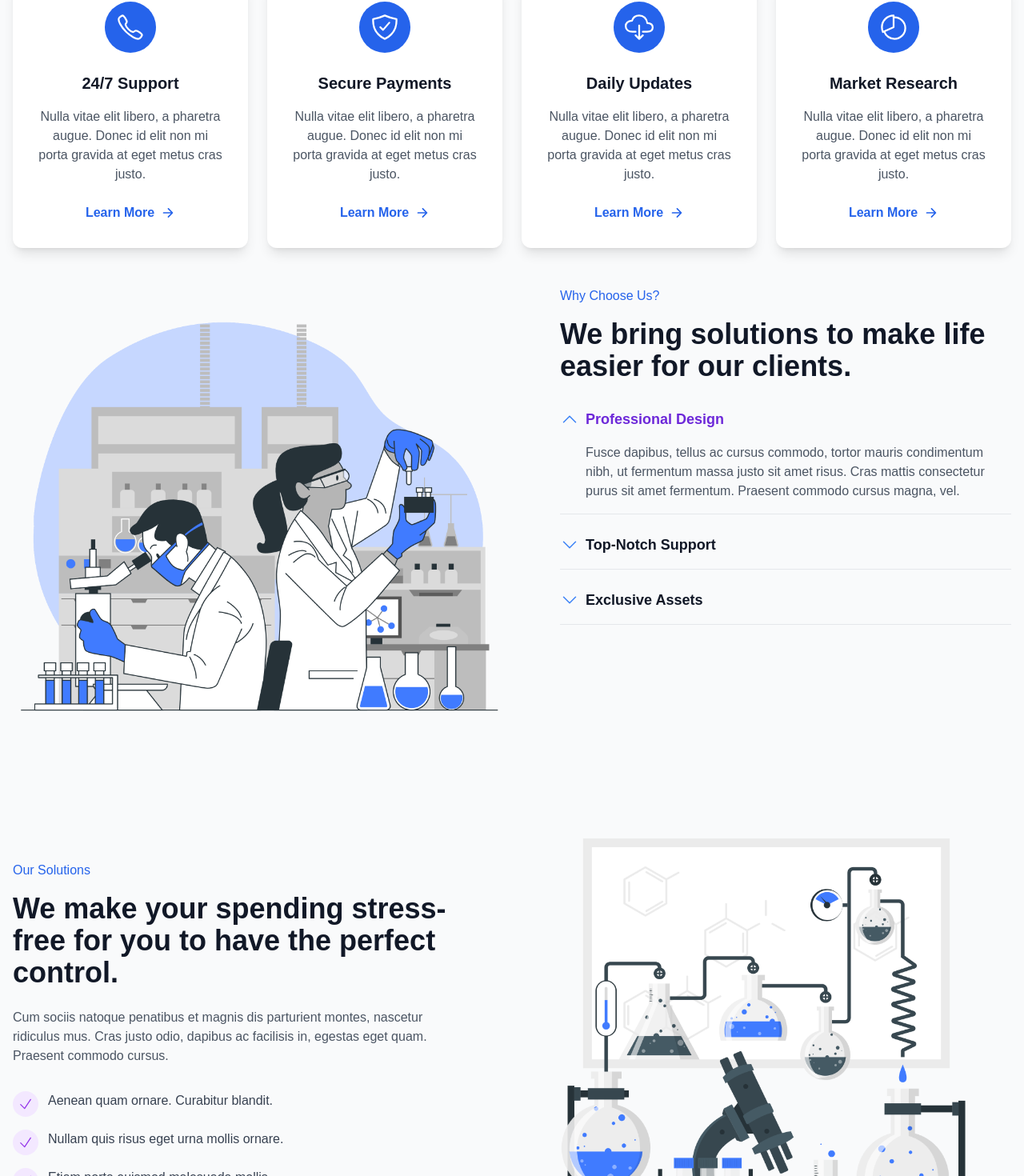
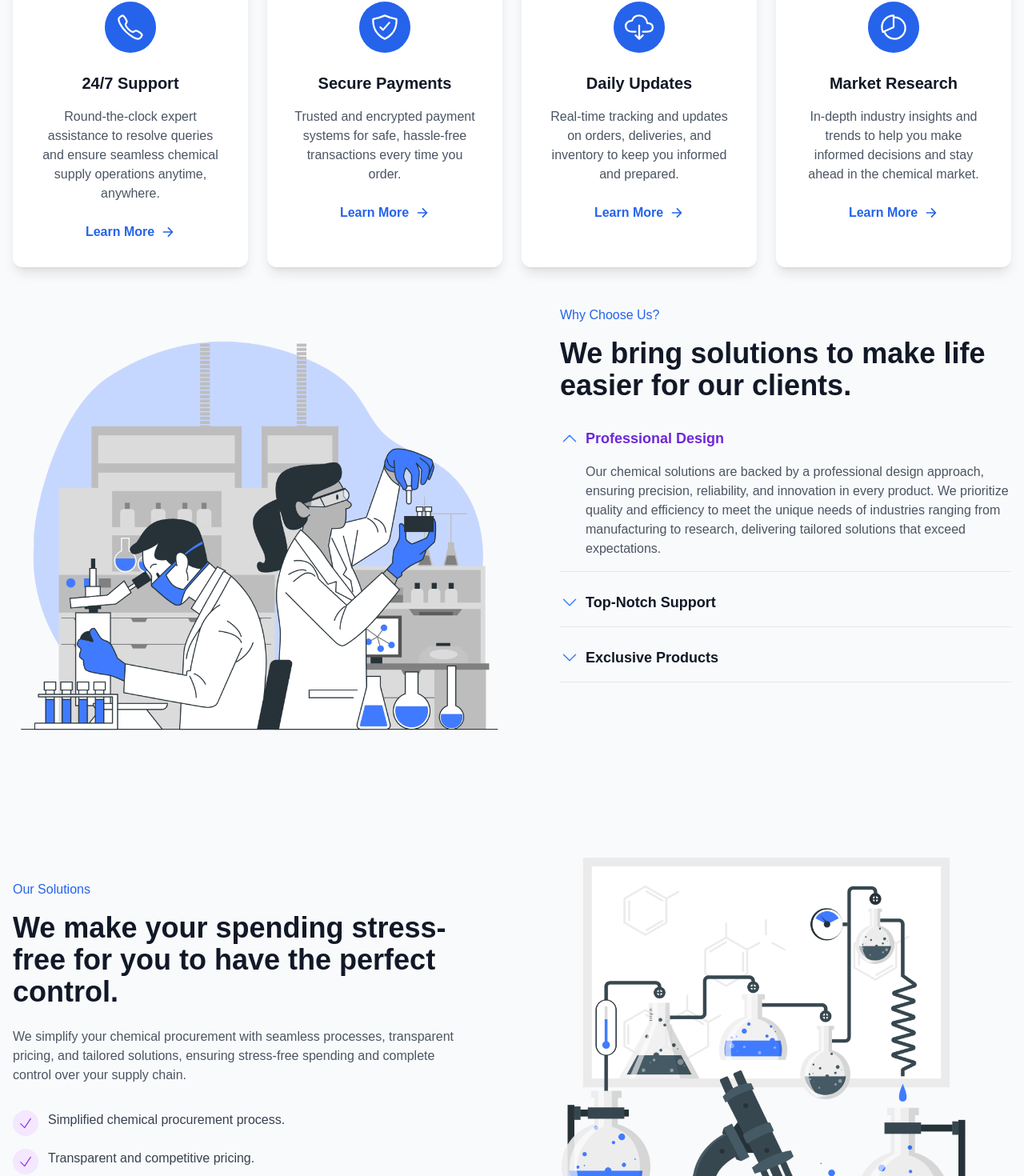
Before and after one commit to mizzoaccount/malex, a Next.js app: page / in a window 1280 px wide. Shown: the part 976-2446 px from the top of the page at 80% size. Built offline with nearby package versions, Linux system fonts and the light colour scheme.

Commit message:
first commit

```diff
--- a/components/About.tsx
+++ b/components/About.tsx
@@ -9,15 +9,15 @@ const AboutSection = () => {
   const accordionItems = [
     {
       title: 'Professional Design',
-      content: 'Fusce dapibus, tellus ac cursus commodo, tortor mauris condimentum nibh, ut fermentum massa justo sit amet risus. Cras mattis consectetur purus sit amet fermentum. Praesent commodo cursus magna, vel.'
+      content: 'Our chemical solutions are backed by a professional design approach, ensuring precision, reliability, and innovation in every product. We prioritize quality and efficiency to meet the unique needs of industries ranging from manufacturing to research, delivering tailored solutions that exceed expectations.'
     },
     {
       title: 'Top-Notch Support',
-      content: 'Fusce dapibus, tellus ac cursus commodo, tortor mauris condimentum nibh, ut fermentum massa justo sit amet risus. Cras mattis consectetur purus sit amet fermentum. Praesent commodo cursus magna, vel.'
+      content: 'We provide unparalleled customer support, offering expert guidance and technical assistance at every step. Our dedicated team is available always to address inquiries, troubleshoot issues, and ensure seamless integration of our chemicals into your processes.'
     },
     {
-      title: 'Exclusive Assets',
-      content: 'Fusce dapibus, tellus ac cursus commodo, tortor mauris condimentum nibh, ut fermentum massa justo sit amet risus. Cras mattis consectetur purus sit amet fermentum. Praesent commodo cursus magna, vel.'
+      title: 'Exclusive Products',
+      content: 'Discover our range of exclusive, high-performance chemical products designed to set your business apart. Sourced and developed with cutting-edge technology, these solutions offer unmatched quality, consistency, and effectiveness for specialized applications.'
     }
   ];
 
--- a/components/FurureSection.tsx
+++ b/components/FurureSection.tsx
@@ -3,10 +3,10 @@ import { CheckIcon } from '@heroicons/react/24/outline';
 
 const FeatureSection = () => {
   const features = [
-    'Aenean quam ornare. Curabitur blandit.',
-    'Nullam quis risus eget urna mollis ornare.',
-    'Etiam porta euismod malesuada mollis.',
-    'Vivamus sagittis lacus vel augue rutrum.'
+    "Simplified chemical procurement process.",
+    "Transparent and competitive pricing.",
+    "Tailored supply chain solutions.",
+    "Stress-free spending experience."
   ];
 
   return (
@@ -22,8 +22,7 @@ const FeatureSection = () => {
               We make your spending stress-free for you to have the perfect control.
             </h2>
             <p className="text-gray-600 mb-8">
-              Cum sociis natoque penatibus et magnis dis parturient montes, nascetur ridiculus mus.
-              Cras justo odio, dapibus ac facilisis in, egestas eget quam. Praesent commodo cursus.
+            We simplify your chemical procurement with seamless processes, transparent pricing, and tailored solutions, ensuring stress-free spending and complete control over your supply chain.
             </p>
 
             <ul className="grid grid-cols-1 gap-4">
--- a/components/Header.tsx
+++ b/components/Header.tsx
@@ -663,12 +663,12 @@ export default function Header() {
         <a href="#" className="hidden lg:flex items-center gap-2 bg-white text-blue-600 px-6 py-2 rounded-full hover:bg-gray-200 transition-colors">
           <UserPlus size={18} /> Register
         </a>
-        <Link
+        {/*<Link
           href="/admin"
           className="hidden lg:flex items-center gap-2 bg-white text-blue-600 px-6 py-2 rounded-full hover:bg-gray-200 transition-colors mx-3"
         >
           <Shield size={18} /> Admin
-        </Link>
+        </Link>*/}
       </div>
        {/* Mobile Menu Button */}
         <button
--- a/components/ProjectSection.tsx
+++ b/components/ProjectSection.tsx
@@ -2,24 +2,24 @@ const ProjectsSection = () => {
     const projects = [
       {
         image: "https://i.pinimg.com/736x/09/a1/c4/09a1c493de34f839c023fca1aa0ecde0.jpg",
-        title: "Ligula tristique quis risus",
-        text: "Mauris convallis non ligula non interdum. Gravida vulputate convallis tempus vestibulum cras imperdiet nun eu dolor.",
+        title: "Innovative Chemical Blending",
+        text: "Custom chemical blends designed to optimize production processes and reduce operational costs.",
         date: "2022-04-14",
-        category: "Coding"
+        category: "Innovation"
       },
       {
-        image: "https://i.pinimg.com/736x/45/ce/c7/45cec7b33179244b4947ed66e0a1b472.jpg",
-        title: "Nullam id dolor elit id nibh",
-        text: "Mauris convallis non ligula non interdum. Gravida vulputate convallis tempus vestibulum cras imperdiet nun eu dolor.",
+        image: "https://i.pinimg.com/736x/73/dc/3d/73dc3d4b27d85f8a35f47e465e4740df.jpg",
+        title: " Sustainable Packaging",
+        text: "Eco-friendly packaging designs that ensure safety, compliance, and environmental responsibility.",
         date: "2022-03-29",
-        category: "Workspace"
+        category: "Sustainability"
       },
       {
         image: "https://i.pinimg.com/736x/8c/cc/95/8ccc955df35bad84d46ad208bbecdf64.jpg",
-        title: "Ultricies fusce porta elit",
-        text: "Mauris convallis non ligula non interdum. Gravida vulputate convallis tempus vestibulum cras imperdiet nun eu dolor.",
+        title: "Industrial Efficiency",
+        text: "Tailored chemical solutions that enhanced productivity and quality for leading clients.",
         date: "2022-02-26",
-        category: "Meeting"
+        category: "Success"
       }
     ];
 
--- a/components/Services.tsx
+++ b/components/Services.tsx
@@ -6,22 +6,22 @@ export default function Services() {
     {
       icon: <IoCallOutline className="text-4xl" />,
       title: "24/7 Support",
-      description: "Nulla vitae elit libero, a pharetra augue. Donec id elit non mi porta gravida at eget metus cras justo."
+      description: "Round-the-clock expert assistance to resolve queries and ensure seamless chemical supply operations anytime, anywhere."
     },
     {
       icon: <IoShieldCheckmarkOutline className="text-4xl" />,
       title: "Secure Payments",
-      description: "Nulla vitae elit libero, a pharetra augue. Donec id elit non mi porta gravida at eget metus cras justo."
+      description: "Trusted and encrypted payment systems for safe, hassle-free transactions every time you order."
     },
     {
       icon: <IoCloudDownloadOutline className="text-4xl" />,
       title: "Daily Updates",
-      description: "Nulla vitae elit libero, a pharetra augue. Donec id elit non mi porta gravida at eget metus cras justo."
+      description: "Real-time tracking and updates on orders, deliveries, and inventory to keep you informed and prepared."
     },
     {
       icon: <IoPieChartOutline className="text-4xl" />,
       title: "Market Research",
-      description: "Nulla vitae elit libero, a pharetra augue. Donec id elit non mi porta gravida at eget metus cras justo."
+      description: " In-depth industry insights and trends to help you make informed decisions and stay ahead in the chemical market."
     }
   ];
 
```
